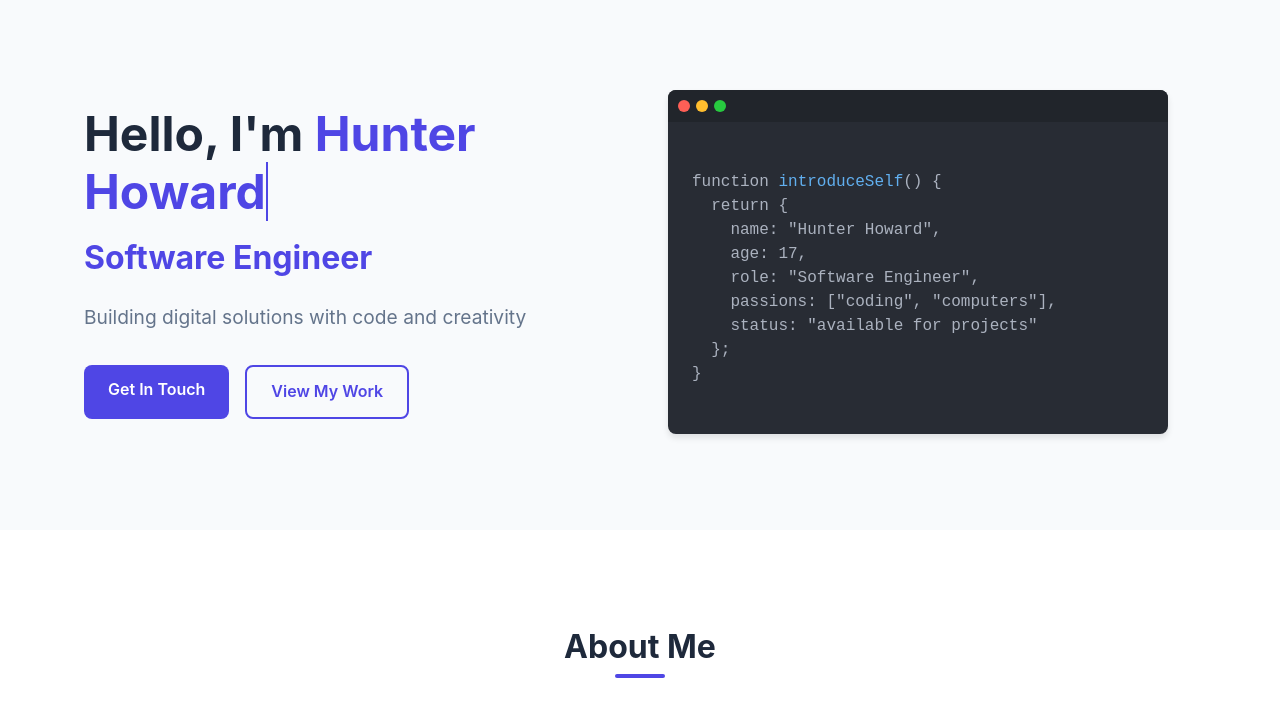
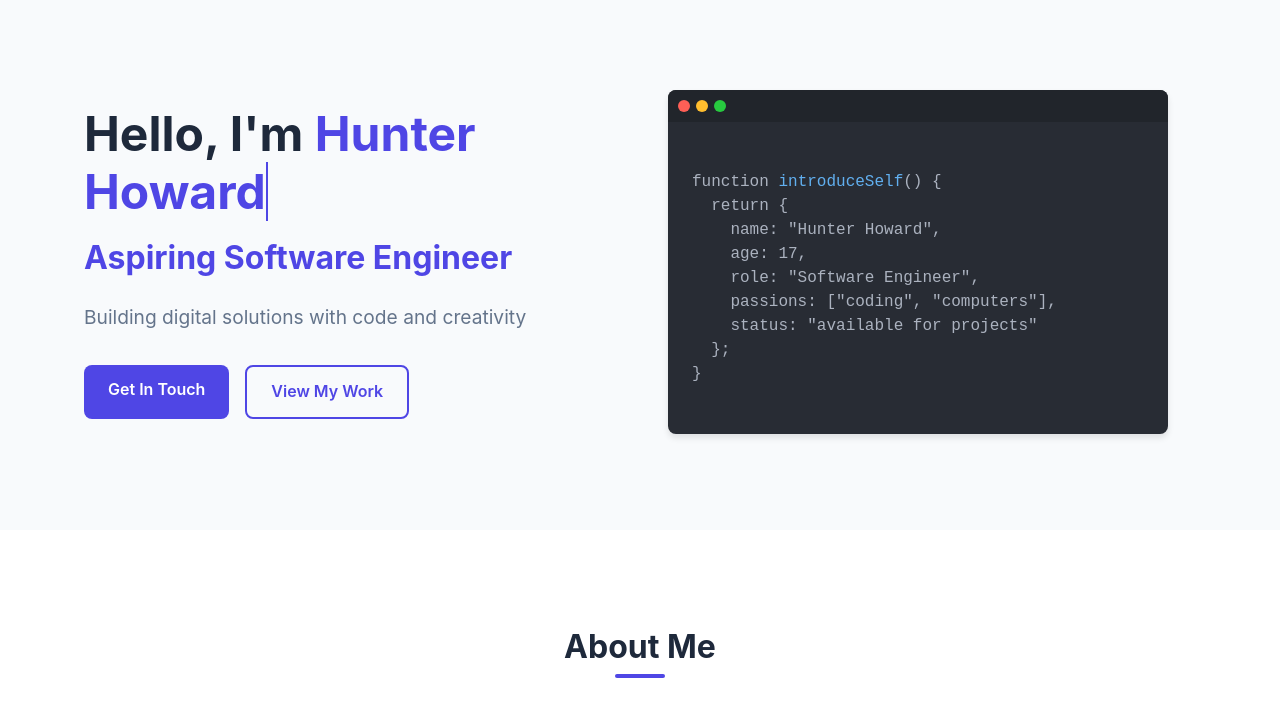
Before and after one commit to Arkoto-Tech/Portfolio, a plain HTML site: page index.html in a window 1280 px wide. Shown: the part 78-783 px from the top of the page. Drawn offline with Linux system fonts and the light colour scheme.

Commit message:
Aspiring

```diff
--- a/index.html
+++ b/index.html
@@ -32,7 +32,7 @@
         <div class="container">
             <div class="hero-content">
                 <h1>Hello, I'm <span class="pre-name">Hunter Howard</span></h1>
-                <h2>Software Engineer</h2>
+                <h2>Aspiring Software Engineer</h2>
                 <p>Building digital solutions with code and creativity</p>
                 <div class="cta-buttons">
                     <a href="#contact" class="btn btn-primary">Get In Touch</a>
```
